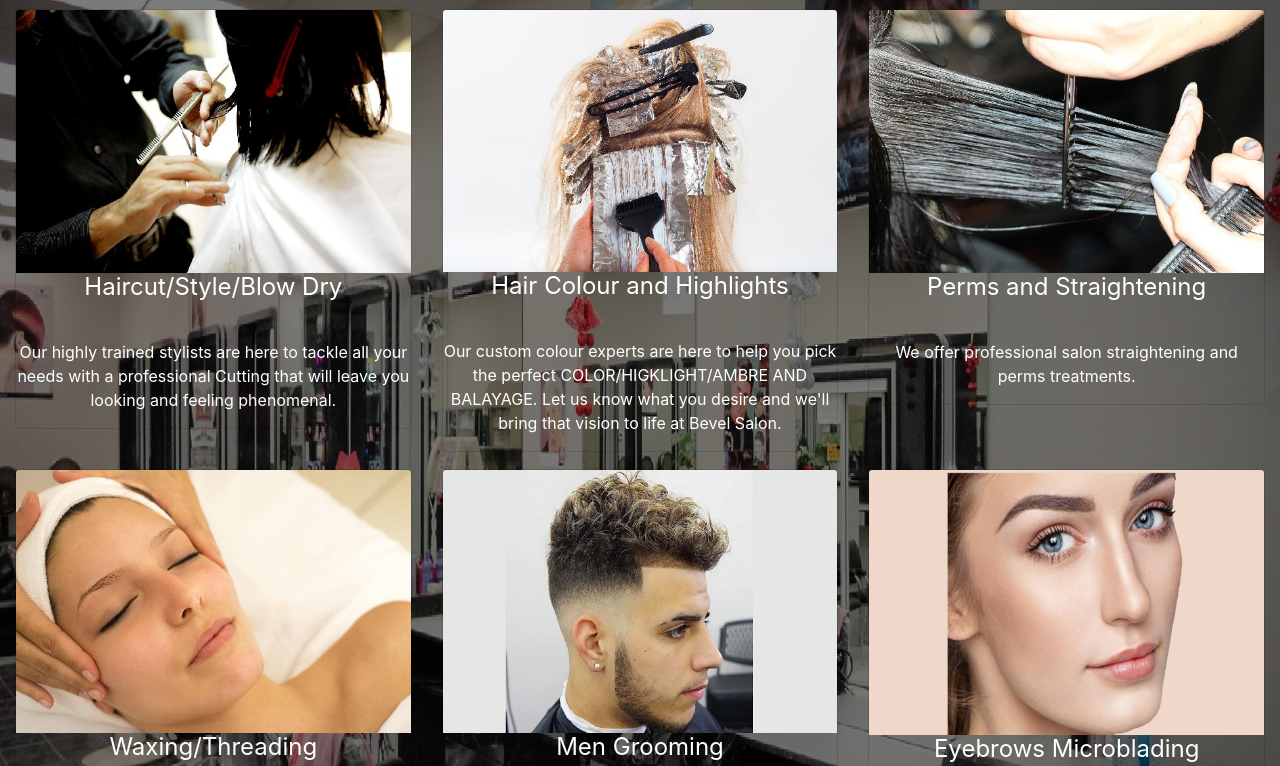
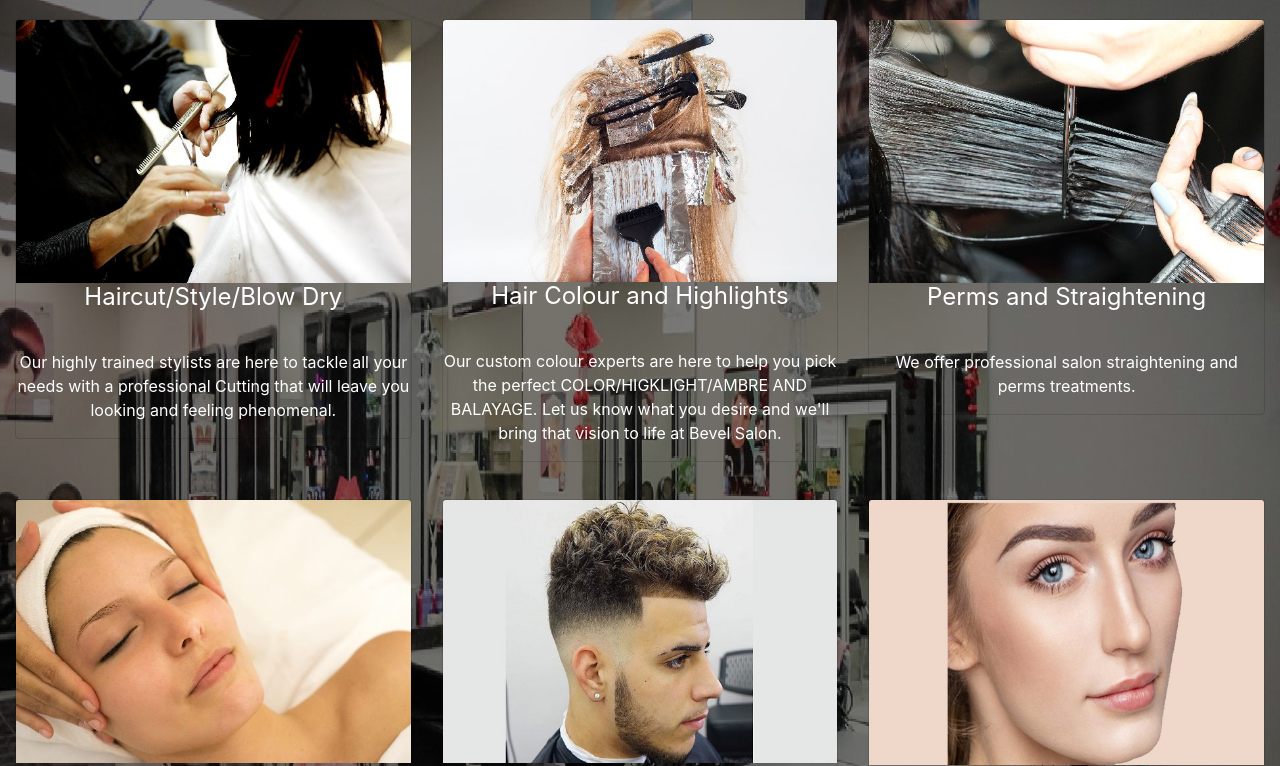
Before and after one commit to amajma/hairsalon, a plain HTML site: page index.html in a window 1280 px wide. Shown: the part 699-1465 px from the top of the page. Drawn offline with nearby package versions, Linux system fonts and the light colour scheme.

Commit message:
Update style.css

```diff
--- a/assets/style.css
+++ b/assets/style.css
@@ -77,8 +77,8 @@
 	/* opacity: .9;
     background-color: rgb(34, 34, 34);
 	background-image: url("images/bevel-slider-3-2000x1125-87.jpg");  */
-	padding-top: 20px; padding-bottom: 80px;
-	height: 1100px;
+	padding-top: 10px; padding-bottom: 80px;
+	height: 1150px;
 	background-repeat: no-repeat;
 	background-size: 100% 100%;
 	/* filter: grayscale(60%); */
```
